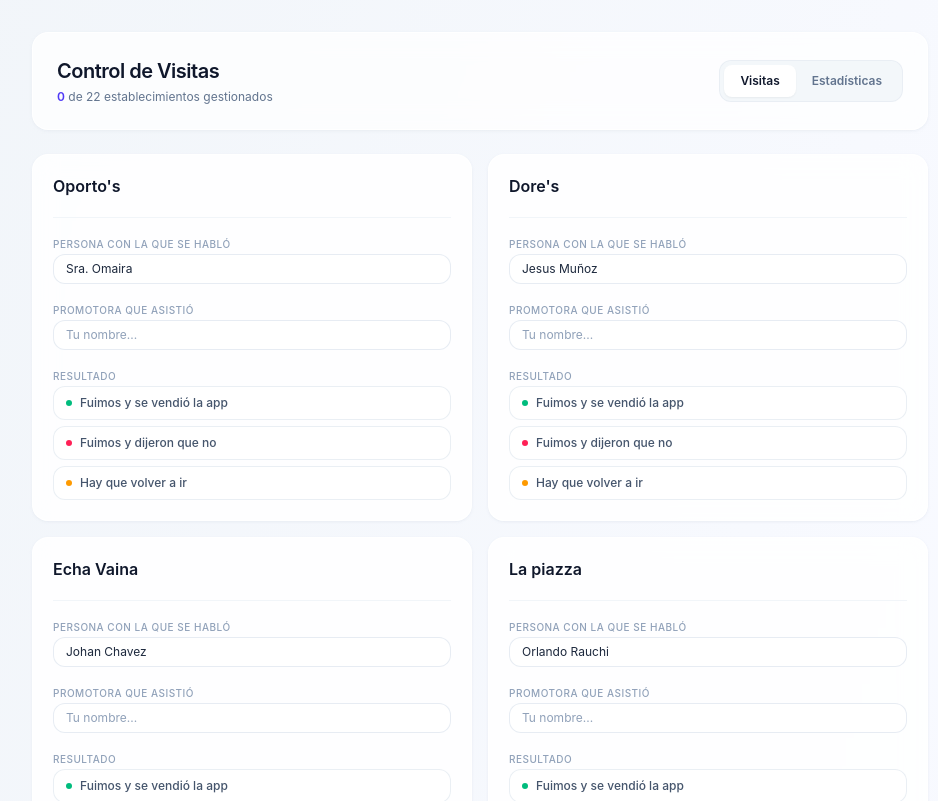
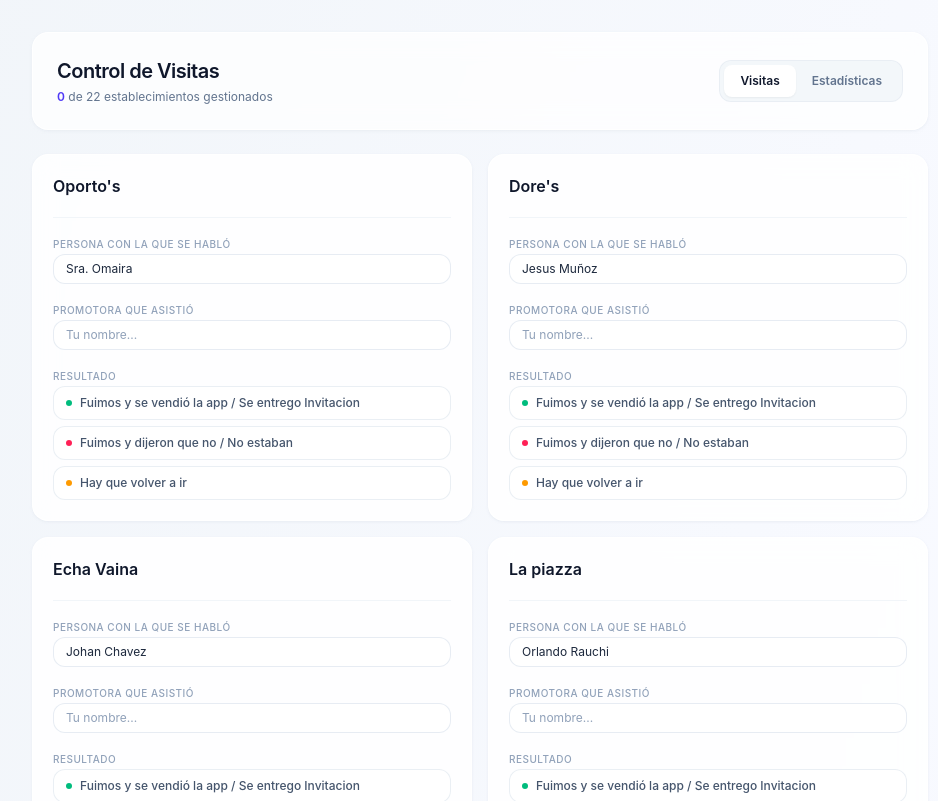
Before and after one commit to Inesc28/visitas-ventas, a React (Vite) app: page / in a window 1280 px wide. Shown: the top 801 px of the page, without its empty margins (160-1098 px from the left). Built offline with nearby package versions, Linux system fonts and the light colour scheme.

Commit message:
update: options

```diff
--- a/src/constants/estatusOptions.js
+++ b/src/constants/estatusOptions.js
@@ -1,13 +1,13 @@
 export const OPCIONES_ESTATUS = [
   {
     id: 'vendido',
-    label: 'Fuimos y se vendió la app',
+    label: 'Fuimos y se vendió la app / Se entrego Invitacion',
     activeClass: 'bg-emerald-50/80 text-emerald-900 border-emerald-300 ring-1 ring-emerald-300/50',
     dotColor: 'bg-emerald-500'
   },
   {
     id: 'rechazado',
-    label: 'Fuimos y dijeron que no',
+    label: 'Fuimos y dijeron que no / No estaban',
     activeClass: 'bg-rose-50/80 text-rose-900 border-rose-300 ring-1 ring-rose-300/50',
     dotColor: 'bg-rose-500'
   },
```
